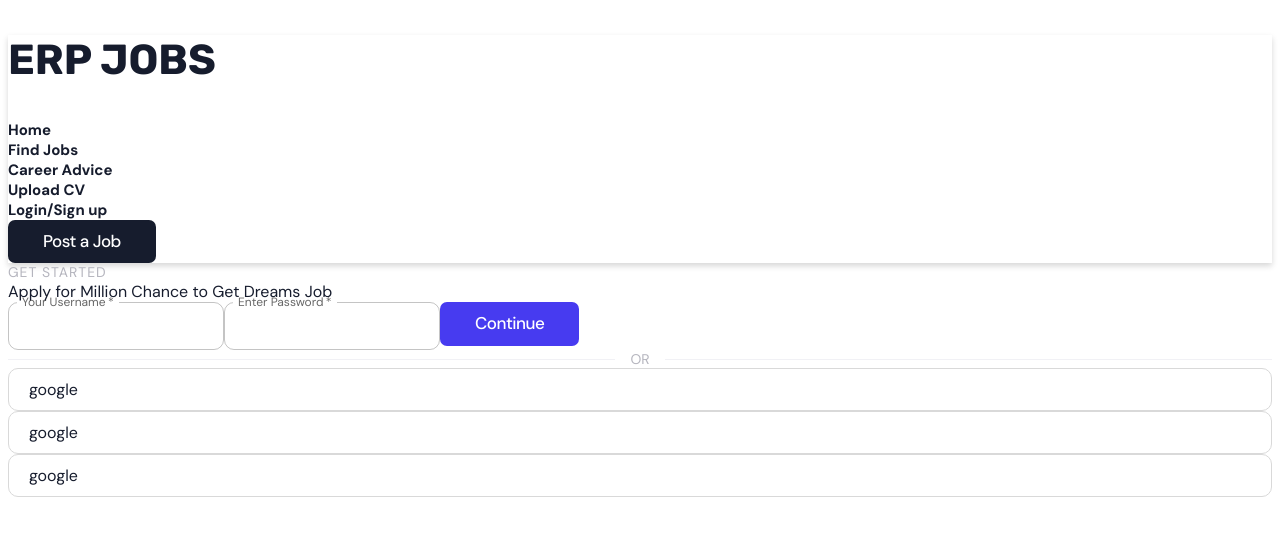
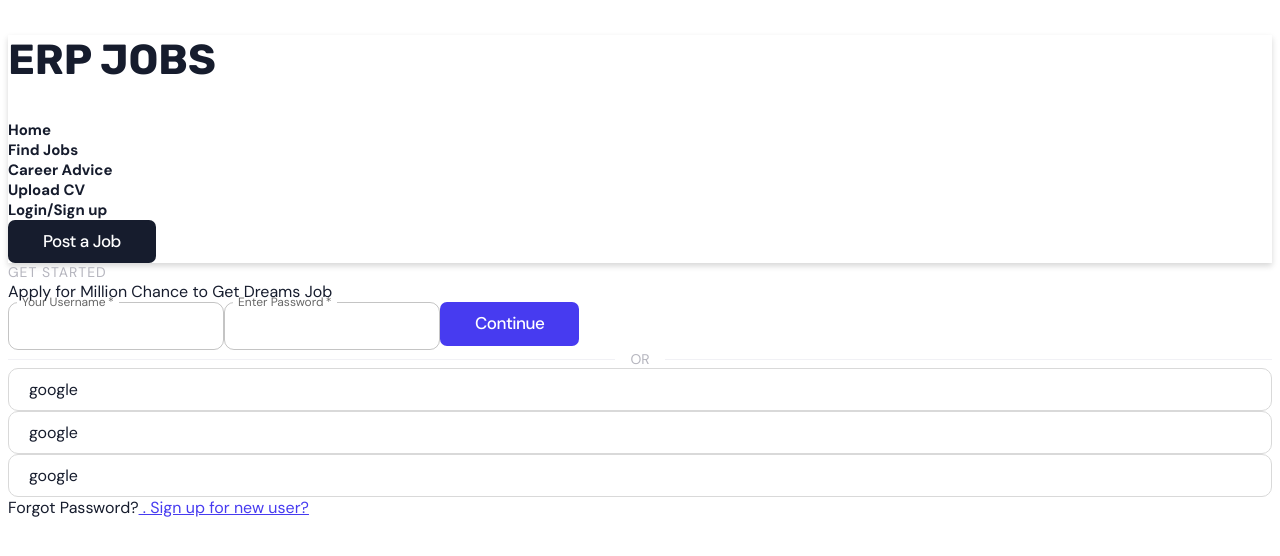
Before and after one commit to shahbazpro2/erp_jobs, a Next.js app: page /login/user in a window 1280 px wide. Shown: the top 556 px of the page. Built offline with nearby package versions, Linux system fonts and the light colour scheme.

Commit message:
Add sign up for new register link

```diff
--- a/components/userAuth/login/user/UserLogin.tsx
+++ b/components/userAuth/login/user/UserLogin.tsx
@@ -2,11 +2,11 @@ import { LoadingButton } from '@mui/lab'
 import { TextField } from '@mui/material'
 import { useRouter } from 'next/router'
 import React, { ChangeEvent, SyntheticEvent, useState } from 'react'
-import { loginUser } from '../../../../api/auth'
+import Link from 'next/link'
+import { getUserApi, loginUser } from '../../../../api/auth'
 import AuthWrapper from '../../../common/authWrapper/AuthWrapper'
 import SnakbarAlert from '../../../common/snakbarAlert/SnakbarAlert'
 import UserNavbar from '../../../common/userNavbar/UserNavbar'
-import validateEmail from '../../../functions/emailValidation'
 import EmptyFieldCheck from '../../../functions/emptyFieldCheck'
 
 const UserLogin = () => {
@@ -37,14 +37,15 @@ const UserLogin = () => {
         }
         setLoading(true)
         const res = await loginUser({ username, password })
-        if (res.error) {
+        if (res?.error) {
             setApiError(res.data)
             setLoading(false)
         } else {
+            localStorage.setItem('token', JSON.stringify(res?.data))
             setTimeout(() => {
                 router.push('/register/user/')
             }, 1000);
-            setApiSuccess(['User loggedin successfully'])
+            setApiSuccess(['User logged in successfully'])
             setLoading(false)
         }
 
@@ -110,6 +111,9 @@ const UserLogin = () => {
                                 </div>
                             </div>
                         </AuthWrapper>
+                        <div className="text-xl mt-6 text-center text-[#92929D] tracking-[0.11px]">
+                            Forgot Password?<Link href="/register/user"><a href="#" className="primary-clr"> . Sign up for new user?</a></Link>
+                        </div>
                     </div>
                 </div>
             </div>
```
